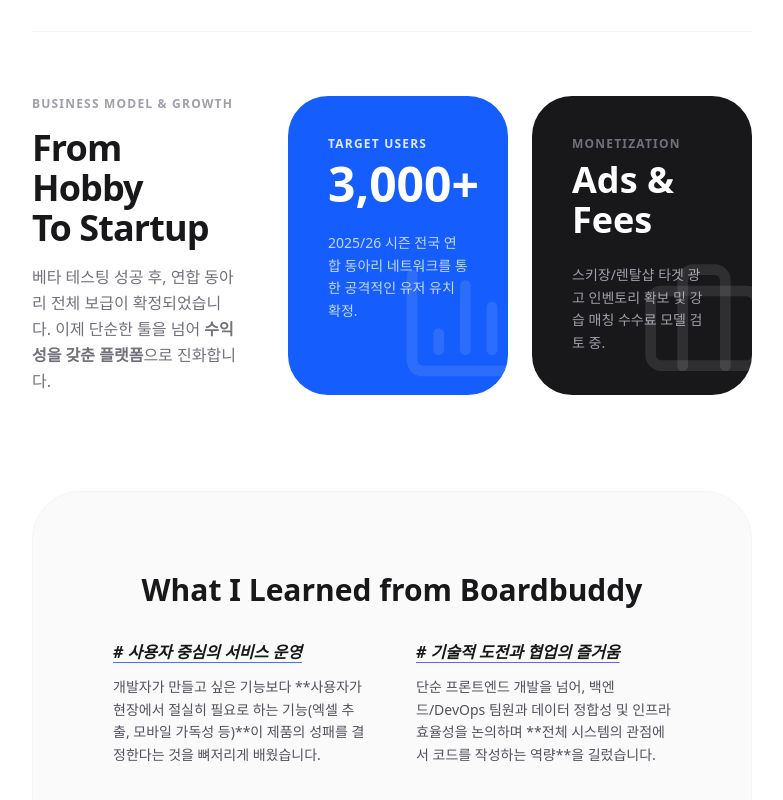
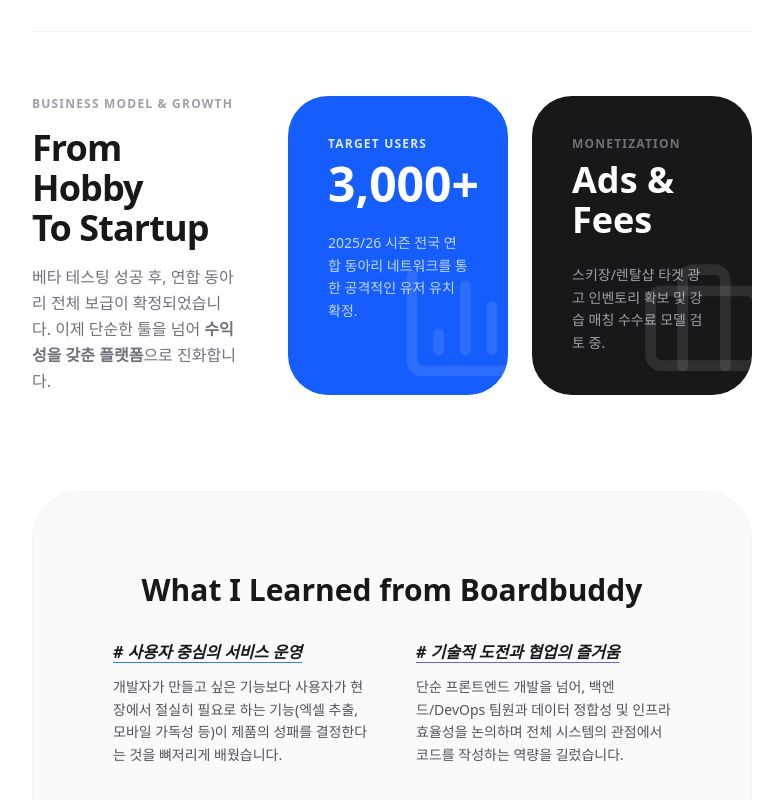
Before and after one commit to ijake-16/portfolio26, a Next.js app in the folder portfolio26/: page /projects/boardbuddy in a window 1280 px wide. Shown: the part 3147-3947 px from the top of the page, without its empty margins (248-1031 px from the left). Built offline with nearby package versions, Linux system fonts and the light colour scheme.

Commit message:
Fix: Typo.

```diff
--- a/portfolio26/app/projects/boardbuddy/boardbuddyContent.tsx
+++ b/portfolio26/app/projects/boardbuddy/boardbuddyContent.tsx
@@ -283,7 +283,7 @@
                             # 사용자 중심의 서비스 운영
                         </h4>
                         <p className="text-zinc-600 leading-relaxed text-sm">
-                            개발자가 만들고 싶은 기능보다 **사용자가 현장에서 절실히 필요로 하는 기능(엑셀 추출, 모바일 가독성 등)**이 제품의 성패를 결정한다는 것을 뼈저리게 배웠습니다.
+                            개발자가 만들고 싶은 기능보다 사용자가 현장에서 절실히 필요로 하는 기능(엑셀 추출, 모바일 가독성 등)이 제품의 성패를 결정한다는 것을 뼈저리게 배웠습니다.
                         </p>
                     </div>
                     <div className="space-y-3">
@@ -291,7 +291,7 @@
                             # 기술적 도전과 협업의 즐거움
                         </h4>
                         <p className="text-zinc-600 leading-relaxed text-sm">
-                            단순 프론트엔드 개발을 넘어, 백엔드/DevOps 팀원과 데이터 정합성 및 인프라 효율성을 논의하며 **전체 시스템의 관점에서 코드를 작성하는 역량**을 길렀습니다.
+                            단순 프론트엔드 개발을 넘어, 백엔드/DevOps 팀원과 데이터 정합성 및 인프라 효율성을 논의하며 전체 시스템의 관점에서 코드를 작성하는 역량을 길렀습니다.
                         </p>
                     </div>
                 </div>
```
